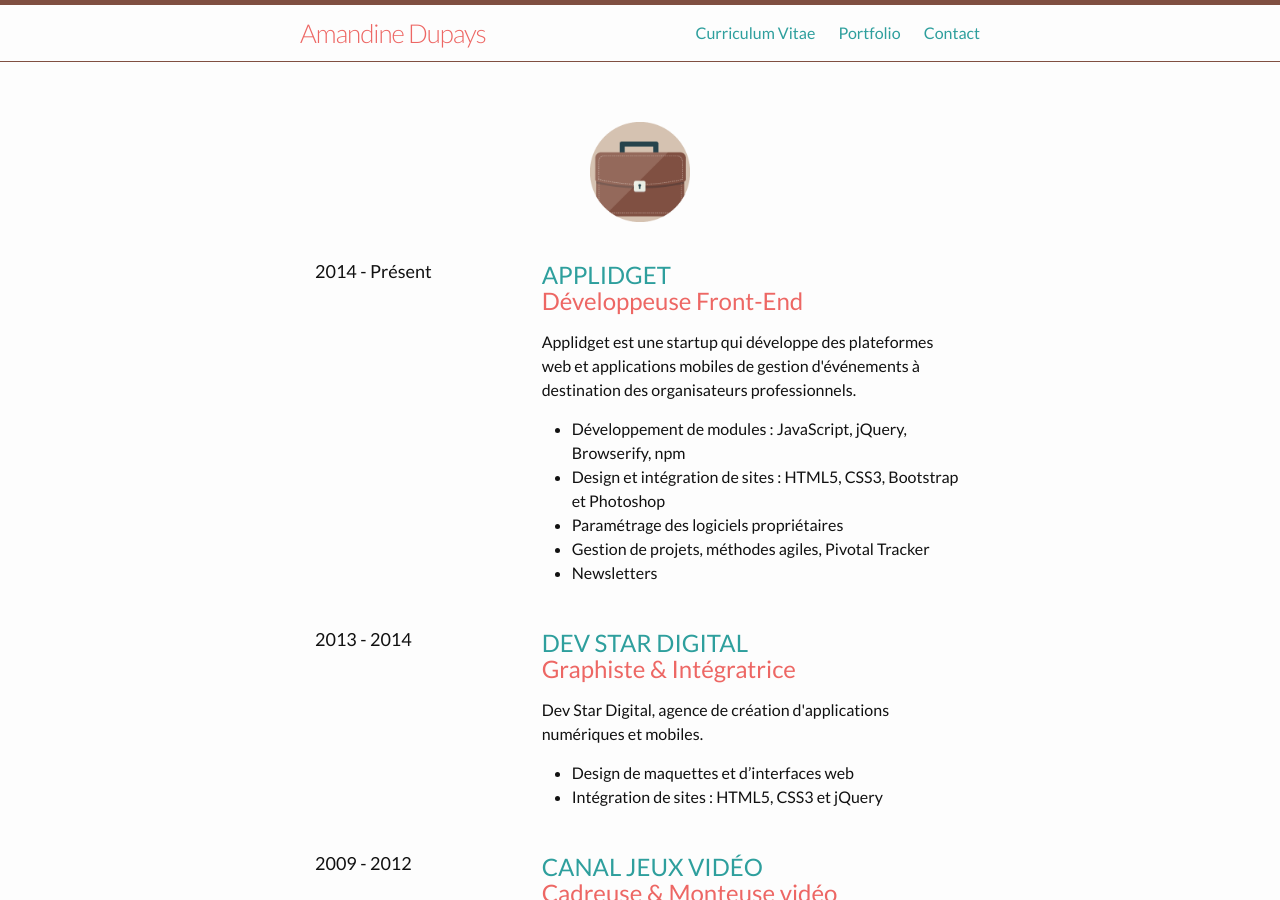
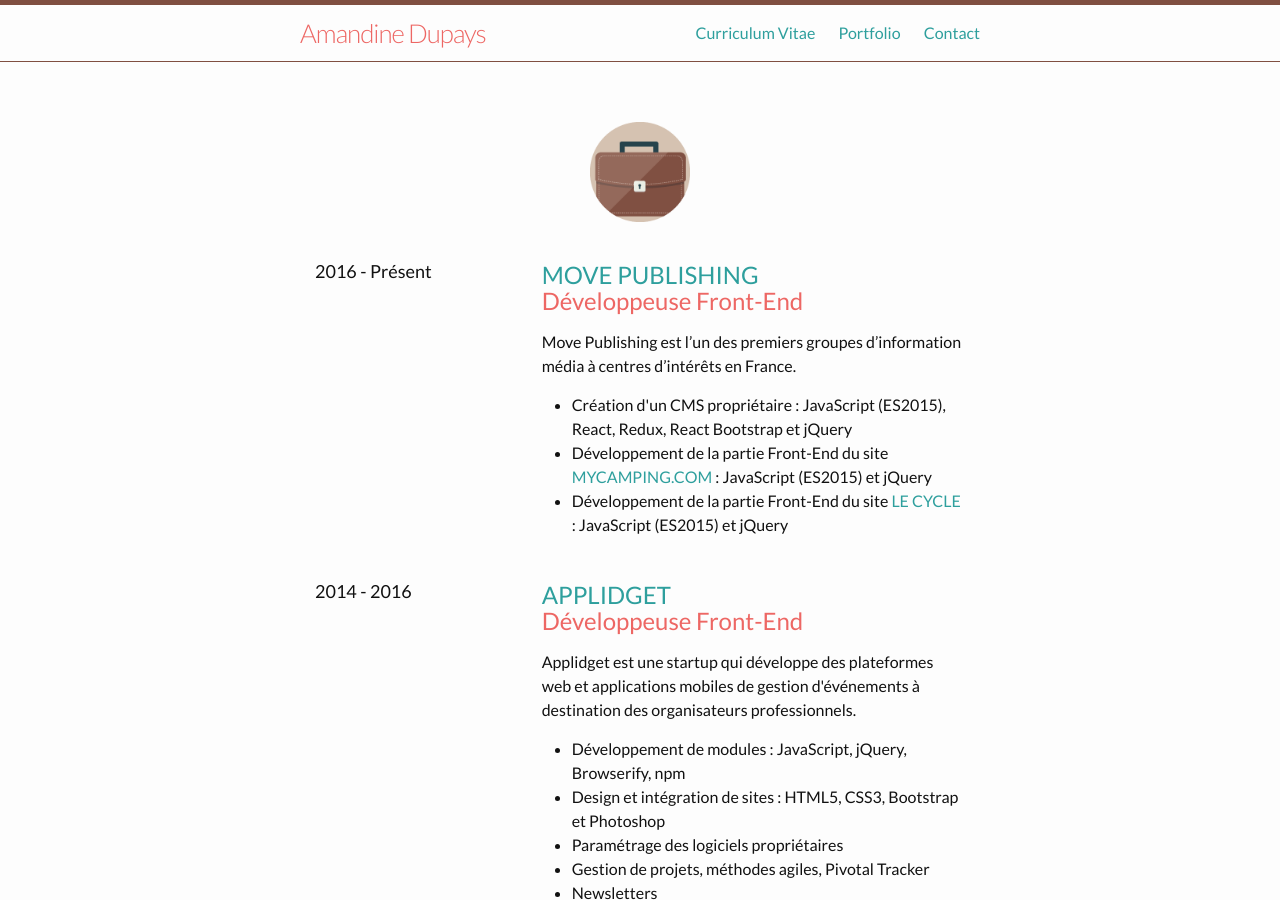
Before and after one commit to adupays/me, a Jekyll site: the page built from curriculum-vitae.md, in a window 1280 px wide and 900 px high. Built offline with Jekyll 4.4.1, drawn with Linux system fonts in a browser that asks for light colours; nearby versions of some CDN libraries.

Commit message:
update cv

```diff
--- a/curriculum-vitae.md
+++ b/curriculum-vitae.md
@@ -12,9 +12,26 @@ order: 1
       <img src="{{ '/img/bag.png' | prepend: site.url }}" alt="Expériences Professionnelles" data-toggle="tooltip" data-placement="right" title="Expériences Professionnelles">
     </div>
   </div>
+
   <div class="row section-item">
     <div class="col-xs-12 col-sm-4">
-      <h4>2014 - Présent</h4>
+      <h4>2016 - Présent</h4>
+    </div>
+    <div class="col-xs-12 col-sm-8">
+      <h3 class="section-title"><a target="_blank" href="http://movepublishing.com/">MOVE PUBLISHING</a></h3>
+      <h3>Développeuse Front-End</h3>
+      <p>Move Publishing est l’un des premiers groupes d’information média à centres d’intérêts en France.</p>
+      <ul>
+        <li>Création d'un CMS propriétaire : JavaScript (ES2015), React, Redux, React Bootstrap et jQuery</li>
+        <li>Développement de la partie Front-End du site <a target="_blank" href="https://www.mycamping.com/fr">MYCAMPING.COM</a> : JavaScript (ES2015) et jQuery</li>
+        <li>Développement de la partie Front-End du site <a target="_blank" href="http://www.lecycle.fr/">LE CYCLE</a> : JavaScript (ES2015) et jQuery</li>
+      </ul>
+    </div>
+  </div>
+
+  <div class="row section-item">
+    <div class="col-xs-12 col-sm-4">
+      <h4>2014 - 2016</h4>
     </div>
     <div class="col-xs-12 col-sm-8">
       <h3 class="section-title"><a target="_blank" href="http://www.applidget.com">APPLIDGET</a></h3>
```
Also changed, not shown: index.md (+6 -6 lines).
